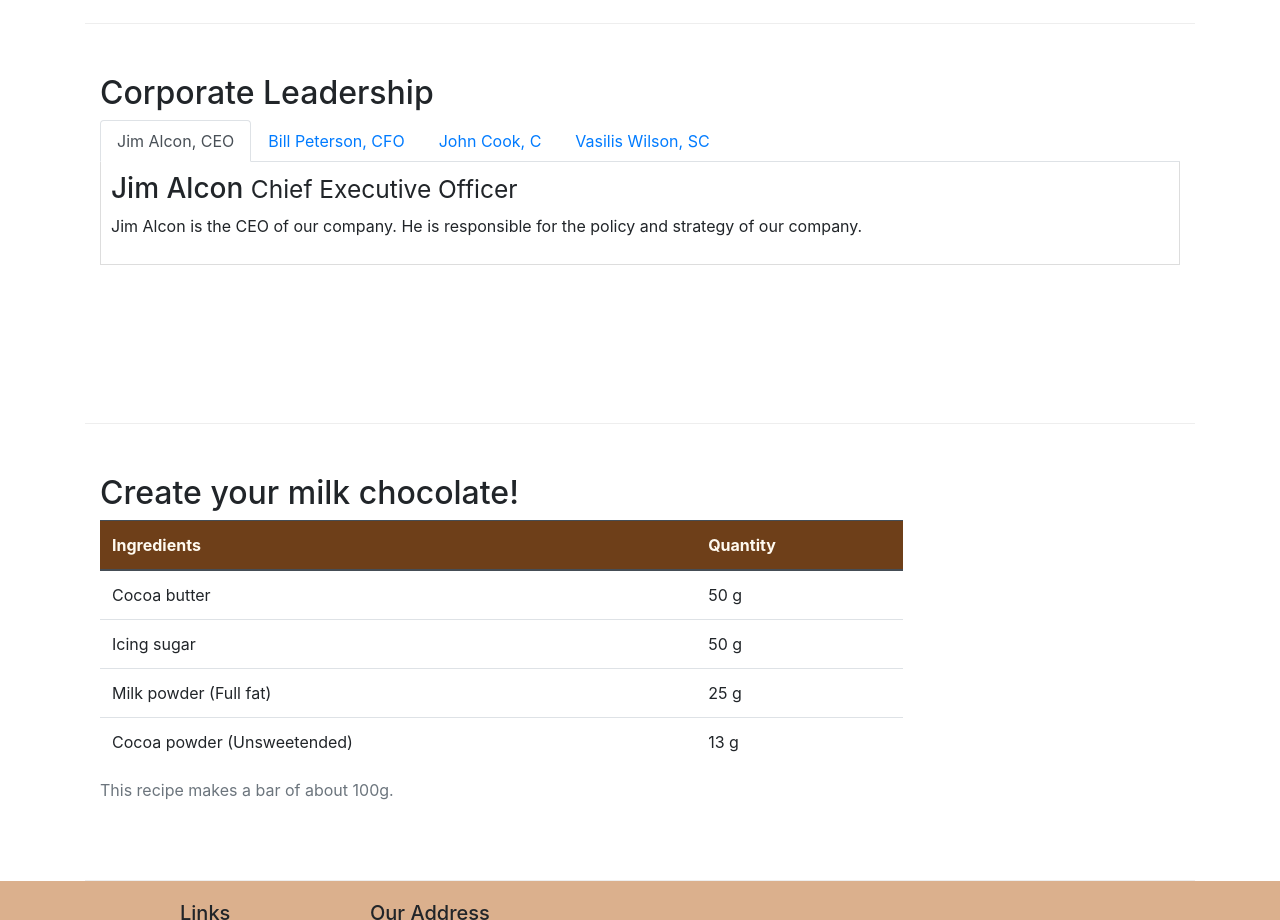
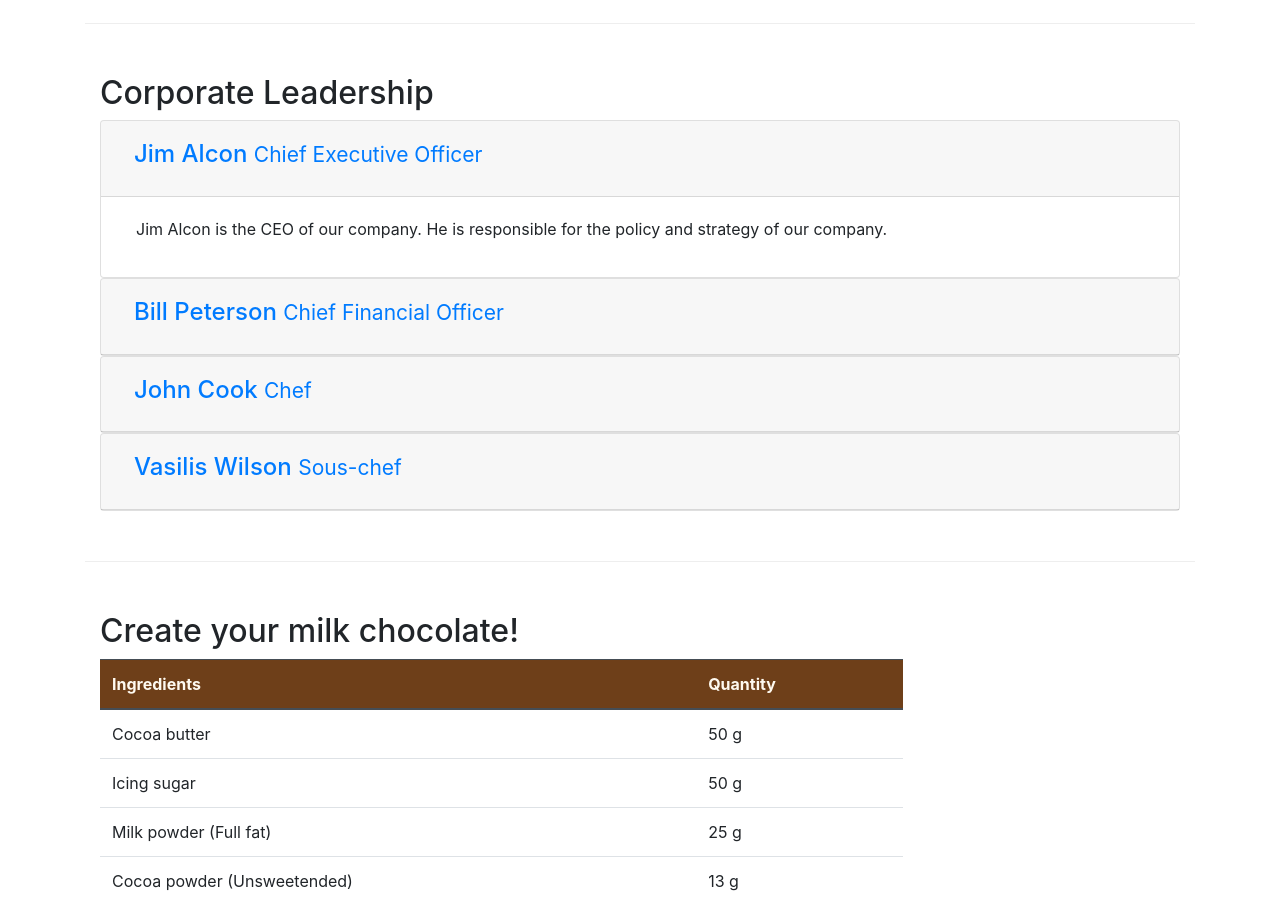
Before and after one commit to alexandradfx/leChocolat, a plain HTML site: page aboutus.html in a window 1280 px wide. Shown: the part 820-1740 px from the top of the page. Drawn offline with nearby package versions, Linux system fonts and the light colour scheme.

Commit message:
Accordion

```diff
--- a/aboutus.html
+++ b/aboutus.html
@@ -98,50 +98,64 @@
         <div class="row  row-content">
             <div class="col-12">
                 <h2>Corporate Leadership</h2>
-                <ul class="nav nav-tabs">
-                    <li class="nav-item">
-                        <a class="nav-link active" href="#tab1" role="tab" data-toggle="tab"> Jim Alcon, CEO</a>
-                    </li>
-                    <li class="nav-item">
-                        <a class="nav-link" href="#tab2" role="tab" data-toggle="tab"> Bill Peterson, CFO</a>
-                    </li>
-                    <li class="nav-item">
-                        <a class="nav-link" href="#tab3" role="tab" data-toggle="tab"> John Cook, C</a>
-                    </li>
-                    <li class="nav-item">
-                        <a class="nav-link" href="#tab4" role="tab" data-toggle="tab"> Vasilis Wilson, SC</a>
-                    </li>
-                </ul>
-                <div class="tab-content">
-                    <div role="tabpanel" class="tab-pane fade show active" id="tab1">
-                        <h3>Jim Alcon <small>Chief Executive Officer </small></h3>
-                        <p class="d-none d-sm-block">Jim Alcon is the CEO of our company. He is responsible for the
-                            policy
-                            and
-                            strategy of our company.
-                        </p>
+                <div id="accordion">
+                    <div class="card">
+                        <div class="card-header" id="headingOne">
+                            <button class="btn btn-link" data-toggle="collapse" data-target="#collapseOne"
+                                aria-expanded="true" aria-controls="collapseOne">
+                                <h4>Jim Alcon <small>Chief Executive Officer </small></h4>
+                            </button>
+                        </div>
+                        <div id="collapseOne" class="collapse show" aria-labelledby="headingOne"
+                            data-parent="#accordion">
+                            <div class="card-body">
+                                <p class="col d-none d-sm-block">Jim Alcon is the CEO of our company. He is responsible
+                                    for the policy and strategy of our company. </p>
+                            </div>
+                        </div>
                     </div>
-                    <div role="tabpanel" class="tab-pane fade" id="tab2">
-                        <h3>Bill Peterson <small>Chief Financial Officer </small></h3>
-                        <p class="d-none d-sm-block">Bill Peterson is the CFO of our company. He is responsible for all
-                            the
-                            financial decisions of our
-                            company. </p>
+                    <div class="card">
+                        <div class="card-header" id="headingTwo">
+                            <button class="btn btn-link collapsed" data-toggle="collapse" data-target="#collapseTwo"
+                                aria-expanded="false" aria-controls="collapseTwo">
+                                <h4>Bill Peterson <small>Chief Financial Officer </small></h4>
+                            </button>
+                        </div>
+                        <div id="collapseTwo" class="collapse" aria-labelledby="headingTwo" data-parent="#accordion">
+                            <div class="card-body">
+                                <p class="col d-none d-sm-block">Bill Peterson is the CFO of our company. He is
+                                    responsible for all the financial decisions of our company. </p>
+                            </div>
+                        </div>
                     </div>
-                    <div role="tabpanel" class="tab-pane fade" id="tab3">
-                        <h3>John Cook <small>Chef</small></h3>
-                        <p class="d-none d-sm-block">Our Chef, John Cook has specialized in the production of chocolates
-                            and
-                            he
-                            has created the receipts
-                            for our chocolates. </p>
+                    <div class="card">
+                        <div class="card-header" id="headingThree">
+                            <button class="btn btn-link collapsed" data-toggle="collapse" data-target="#collapseThree"
+                                aria-expanded="false" aria-controls="collapseThree">
+                                <h4>John Cook <small>Chef</small></h4>
+                            </button>
+                        </div>
+                        <div id="collapseThree" class="collapse" aria-labelledby="headingThree"
+                            data-parent="#accordion">
+                            <div class="card-body">
+                                <p class="col d-none d-sm-block">Our Chef, John Cook has specialized in the production
+                                    of chocolates and he has created the receipts for our chocolates. </p>
+                            </div>
+                        </div>
                     </div>
-                    <div role="tabpanel" class="tab-pane fade" id="tab4">
-                        <h3>Vasilis Wilson <small>Sous-chef </small></h3>
-                        <p class="d-none d-sm-block">Vasilis Wilson is well informed of all the current trends in pastry
-                            and
-                            contributes his innovative
-                            ideas in our products. </p>
+                    <div class="card">
+                        <div class="card-header" id="headingFour">
+                            <button class="btn btn-link collapsed" data-toggle="collapse" data-target="#collapseFour"
+                                aria-expanded="false" aria-controls="collapseFour">
+                                <h4>Vasilis Wilson <small>Sous-chef </small></h4>
+                            </button>
+                        </div>
+                        <div id="collapseFour" class="collapse" aria-labelledby="headingFour" data-parent="#accordion">
+                            <div class="card-body">
+                                <p class="col d-none d-sm-block">Vasilis Wilson is well informed of all the current
+                                    trends in pastry and contributes his innovative ideas in our products. </p>
+                            </div>
+                        </div>
                     </div>
                 </div>
             </div>
```
